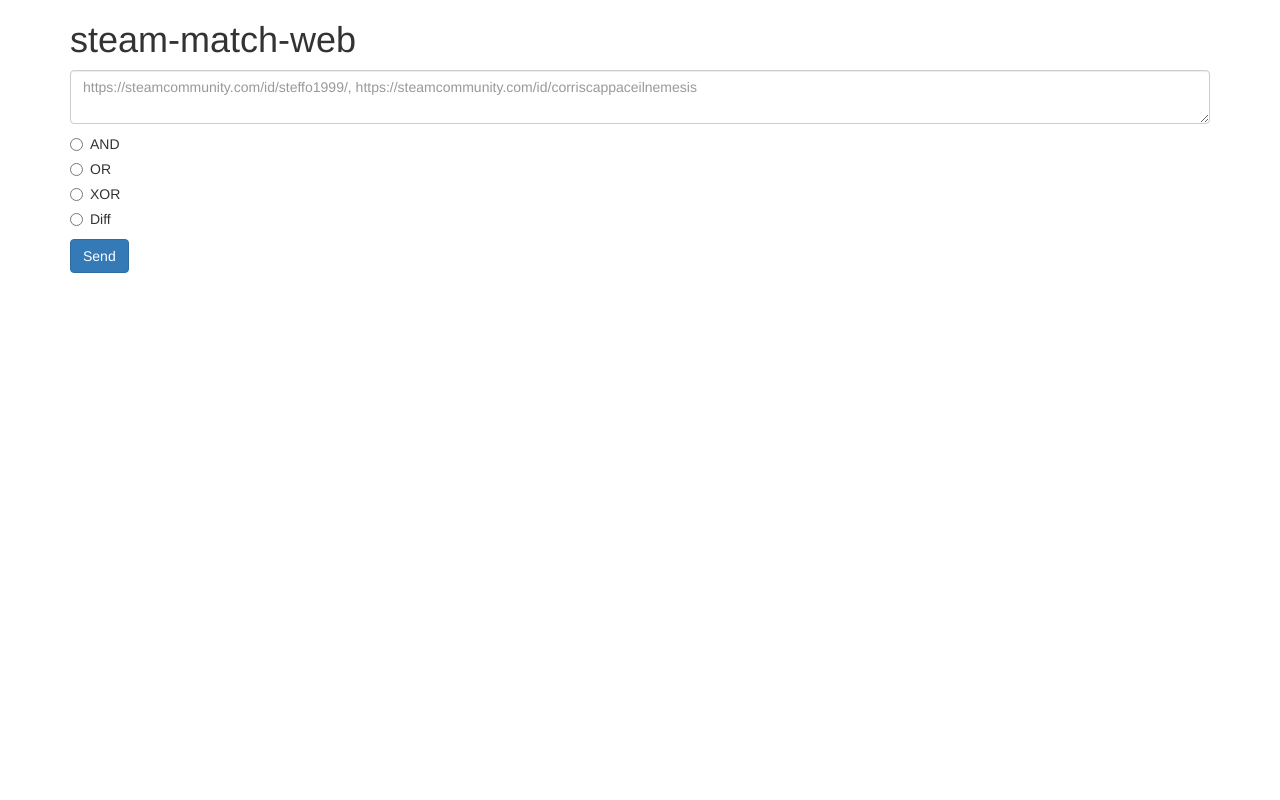
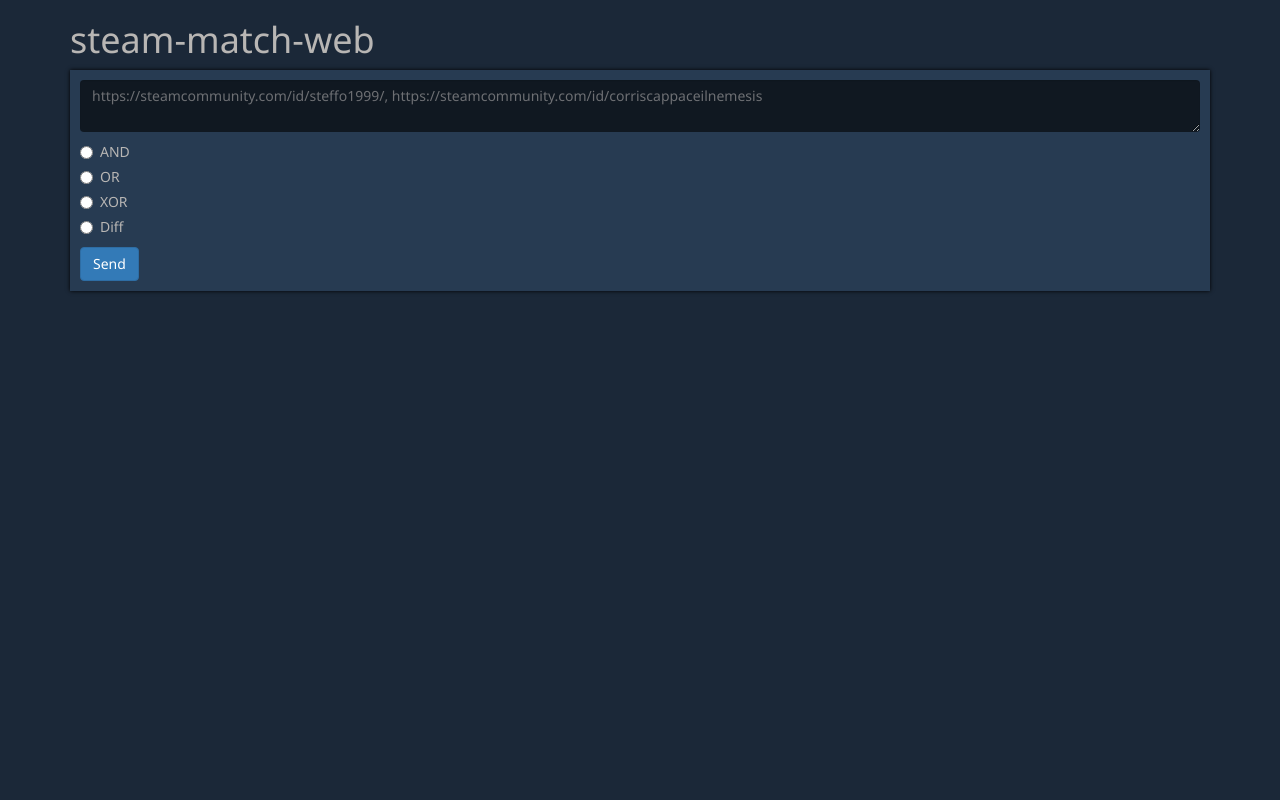
Before and after one commit to Steffo99/sm.steffo.eu, a Flask app: page / in a window 1280 px wide. Run offline with Flask 2, Linux system fonts and the light colour scheme; some libraries are stand-ins or nearby versions.

Commit message:
New theme

```diff
--- a/templates/home.html.j2
+++ b/templates/home.html.j2
@@ -1,6 +1,42 @@
 <html>
     <head>
         <link rel="stylesheet" href="https://maxcdn.bootstrapcdn.com/bootstrap/3.3.7/css/bootstrap.min.css" integrity="sha384-BVYiiSIFeK1dGmJRAkycuHAHRg32OmUcww7on3RYdg4Va+PmSTsz/K68vbdEjh4u" crossorigin="anonymous">
+        <style>
+            body {
+                background-color: #1b2838;
+                color: #b8b6b4;
+                font-family: "Segoe UI", sans-serif;
+            }
+
+            form {
+                padding: 10px;
+                box-shadow: 0px 0px 4px black;
+                background-color: rgba(84, 133, 183, 0.2);
+            }
+
+            textarea {
+                background-color: rgba(0, 0, 0, 0.6) !important;
+                border-radius: 4px !important;
+                border: none !important;
+                color: #b8b6b4 !important;
+            }
+
+            textarea::-moz-placeholder {
+                color: #6d6f73 !important;
+            }
+
+            textarea::-webkit-input-placeholder {
+                color: #6d6f73 !important;
+            }
+
+            textarea:-ms-input-placeholder {
+                color: #6d6f73 !important;
+            }
+
+            textarea:focus {
+                box-shadow: none !important;
+            }
+        </style>
     </head>
     <body>
         <div class="container">
```
Also changed, not shown: templates/list.html.j2 (+9 -2 lines).
